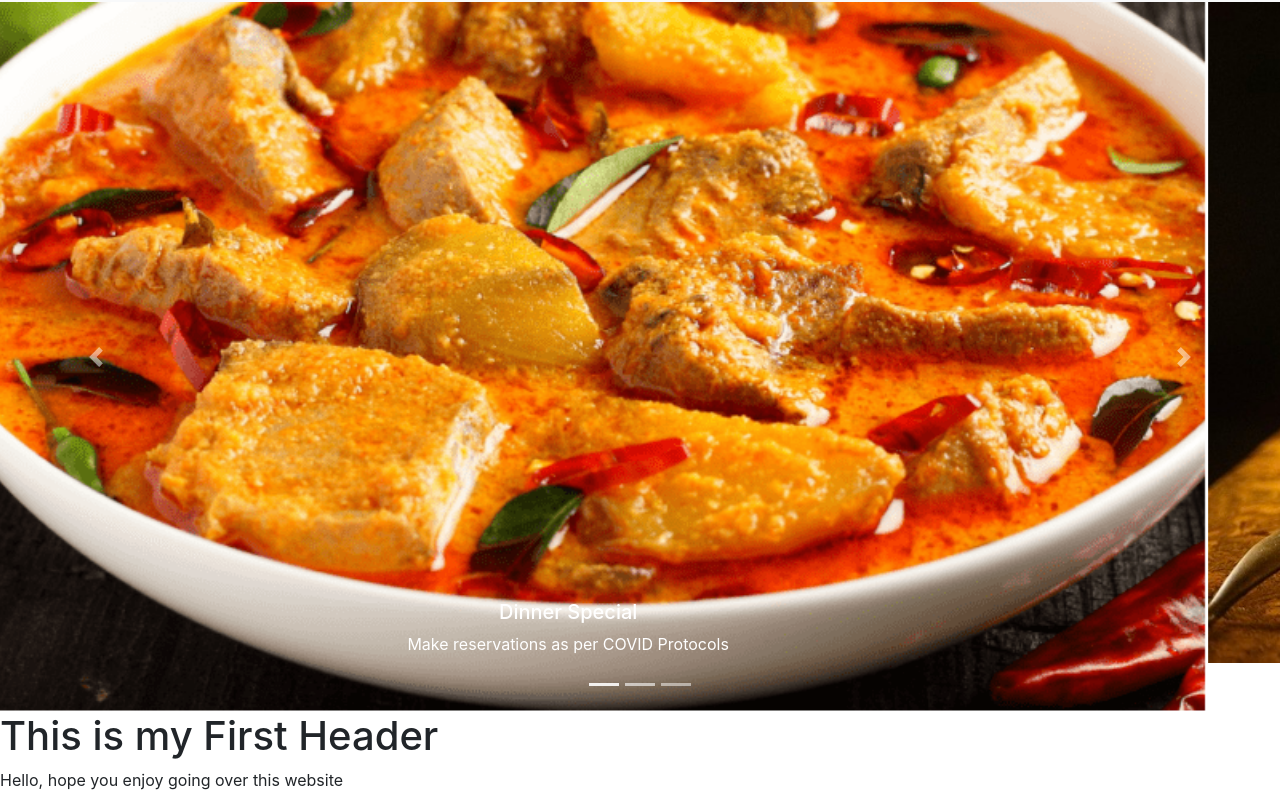
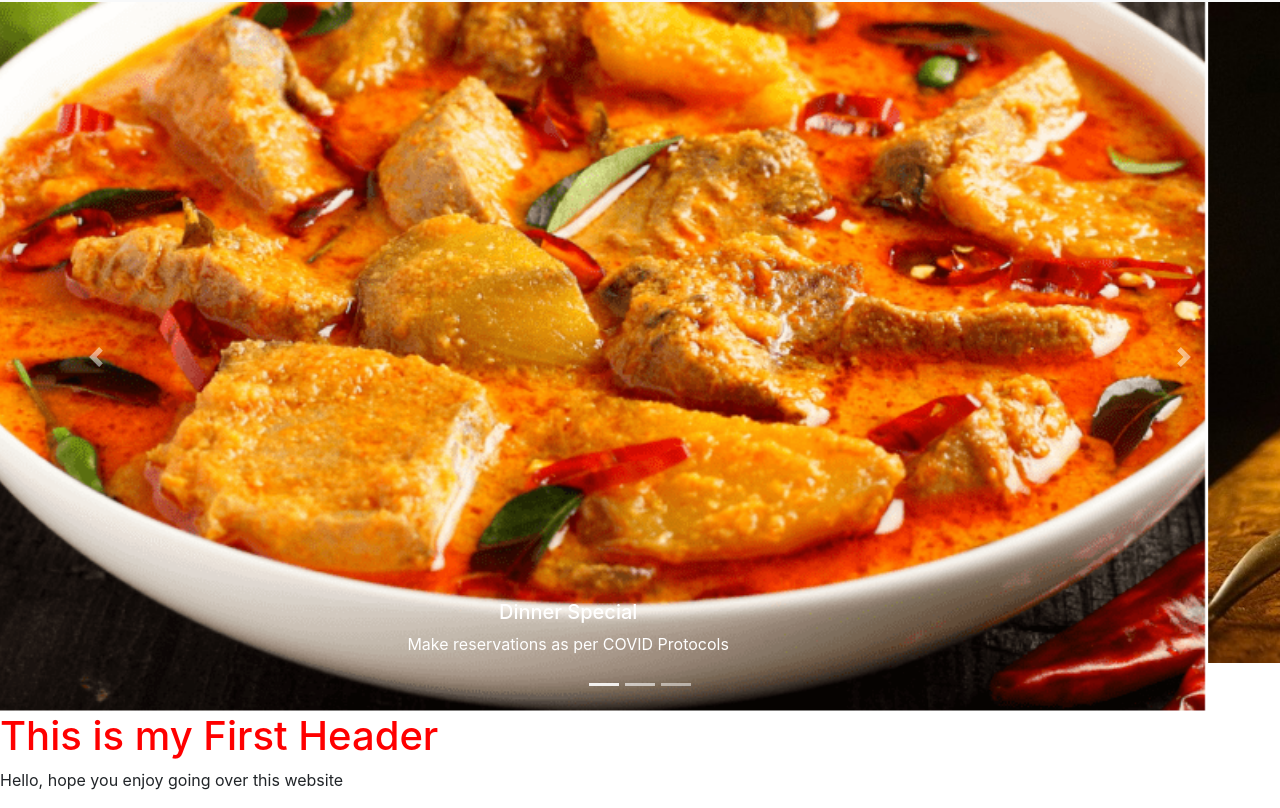
Before and after one commit to rhuitz/test2, a plain HTML site: page index.html in a window 1280 px wide. Shown: the part 54-862 px from the top of the page. Drawn offline with nearby package versions, Linux system fonts and the light colour scheme.

Commit message:
added custom css

```diff
--- /dev/null
+++ b/css/styles.css
@@ -0,0 +1,3 @@
+.red{
+    color:red;
+}
--- a/index.html
+++ b/index.html
@@ -9,6 +9,10 @@
 
   <link rel="stylesheet" href="https://cdn.jsdelivr.net/npm/bootstrap@4.6.0/dist/css/bootstrap.min.css"
     integrity="sha384-B0vP5xmATw1+K9KRQjQERJvTumQW0nPEzvF6L/Z6nronJ3oUOFUFpCjEUQouq2+l" crossorigin="anonymous">
+
+    <link rel="stylesheet" href="">
+
+   <link rel="stylesheet" href="/css/styles.css">
 
 
 </head>
@@ -112,7 +116,7 @@
 
 
 
-  <h1>This is my First Header</h1>
+  <h1 class="red">This is my First Header</h1>
   <p>Hello, hope you enjoy going over this website</p>
 
   <script src="https://code.jquery.com/jquery-3.5.1.slim.min.js"
```
